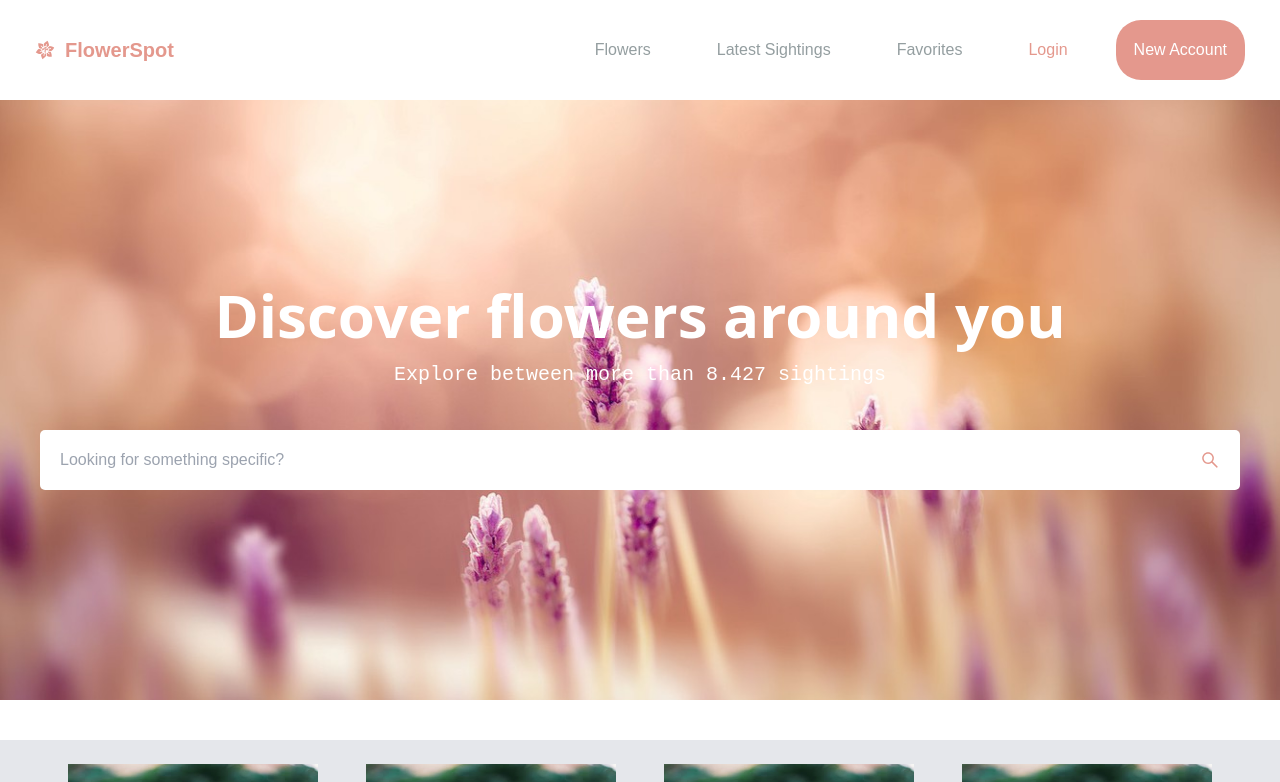
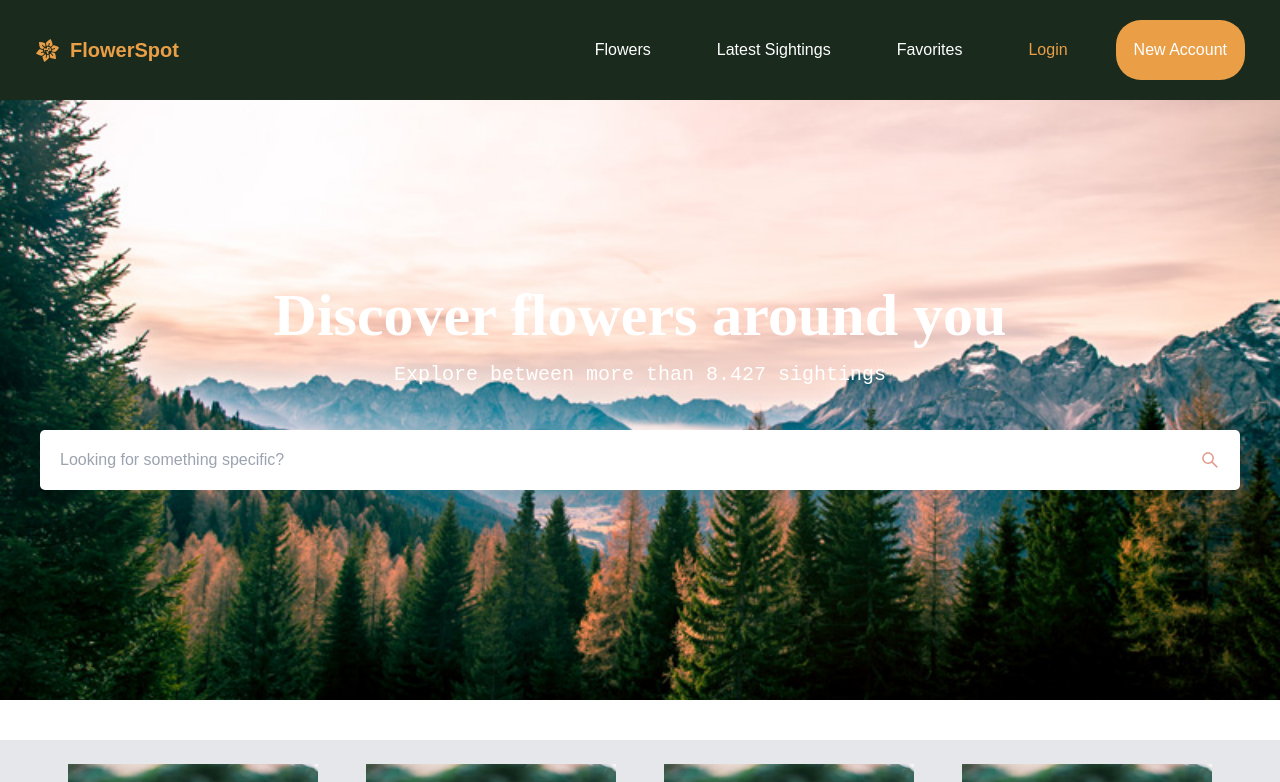
Before and after one commit to ivanatomic43/flowerspot, a React (Create React App) app: page / in a window 1280 px wide. Shown: the top 782 px of the page. Built offline with nearby package versions, Linux system fonts and the light colour scheme; no server answers.

Commit message:
Design update, refactor styles, add new components

```diff
--- /dev/null
+++ b/src/common/Text.tsx
@@ -0,0 +1,35 @@
+import React, { type ReactNode } from "react"
+import Colors from "../styles/common/colors"
+//import "../styles/common/app-styles.css"
+
+/**
+ * The text variant identifier used for styling.
+ */
+export type TextType =
+  | "title.h1"
+  | "title.h2"
+  | "title.h3"
+  | "title.h4"
+  | "title.h5"
+  | "body.small"
+  | "body.medium"
+  | "body.large"
+  | "button"
+  | "label.small"
+
+interface TextProps {
+  children: ReactNode
+  color: keyof typeof Colors
+  type?: TextType
+  className?: string
+}
+
+const Text: React.FC<TextProps> = ({ children, color, className }) => {
+  return (
+    <div className={className} style={{ color: Colors[color] }}>
+      {children}
+    </div>
+  )
+}
+
+export default Text
--- a/src/components/Navbar.tsx
+++ b/src/components/Navbar.tsx
@@ -1,88 +1,147 @@
-import { useState, useEffect } from 'react';
-import { Link } from 'react-router-dom'
-import {GiSpotedFlower } from 'react-icons/gi'
-import { getAuth, User } from 'firebase/auth';
+import { useState, useEffect } from "react"
+import { Link } from "react-router-dom"
+import { GiSpotedFlower } from "react-icons/gi"
+import { getAuth, User } from "firebase/auth"
 
-import SignUp from './SignUp';
-import SignIn from './SignIn';
-import Profile from './Profile';
+import SignUp from "./SignUp"
+import SignIn from "./SignIn"
+import Profile from "./Profile"
+import Text from "../common/Text"
 
-import { useAuthStatus } from '../hooks/useAuthStatus';
+import { useAuthStatus } from "../hooks/useAuthStatus"
 
-import Avatar from '../images/avatar.jpg';
+import Avatar from "../images/avatar.jpg"
 
+import "../styles/common/app-styles.css"
 
-function Navbar() : JSX.Element {
+// TODO: Add hover to navbar links
+// TODO: Add animation to login/sign in modals
+// TODO: Implement user picture upload after the registration
 
+function Navbar(): JSX.Element {
   //User
-  const { loggedIn } = useAuthStatus();
-  const [user, setUser] = useState<User | null>(null);
+  const { loggedIn } = useAuthStatus()
+  const [user, setUser] = useState<User | null>(null)
 
-  const auth = getAuth();
+  const auth = getAuth()
 
   useEffect(() => {
-    setUser(auth.currentUser);
-  });
+    setUser(auth.currentUser)
+  })
 
   //Modal
-  const [showSignUpModal, setShowSignUpModal] = useState(false);
-  const [showSignInModal, setShowSignInModal] = useState(false);
+  const [showSignUpModal, setShowSignUpModal] = useState(false)
+  const [showSignInModal, setShowSignInModal] = useState(false)
 
-  const showModalClick = (event : any) => {
-    if (event.target.id === 'sign-in-btn'){
-      setShowSignInModal(true);
-    } else if (event.target.id === 'sign-up-btn') {
+  const showModalClick = (event: any) => {
+    if (event.target.id === "sign-in-btn") {
+      setShowSignInModal(true)
+    } else if (event.target.id === "sign-up-btn") {
       setShowSignUpModal(true)
     }
   }
 
   const handleCloseModal = () => {
-    setShowSignInModal(false);
-    setShowSignUpModal(false);
+    setShowSignInModal(false)
+    setShowSignUpModal(false)
   }
 
   const signUpModal = <SignUp handleCloseModal={handleCloseModal} />
   const signInModal = <SignIn handleCloseModal={handleCloseModal} />
 
   //Profile
-  const [showProfileModal, setShowProfileModal] = useState(false);
+  const [showProfileModal, setShowProfileModal] = useState(false)
 
-  const showProfileModalClick = (event:any) => {
-    setShowProfileModal(true);
+  const showProfileModalClick = (event: any) => {
+    setShowProfileModal(true)
   }
 
   const handleProfileClose = () => {
-    setShowProfileModal(false);
+    setShowProfileModal(false)
   }
 
-  const navbarPublic = <><li><button id="sign-in-btn" className="login-btn" onClick={showModalClick}>Login</button></li>
-                      <li className='register-btn'><button id="sign-up-btn" onClick={showModalClick}>New Account</button></li></>
+  const navbarPublic = (
+    <>
+      <Text color="app-button">
+        <li>
+          <button
+            id="sign-in-btn"
+            className="login-btn"
+            onClick={showModalClick}
+          >
+            Login
+          </button>
+        </li>
+      </Text>
+      <Text color="app-white" className="rounded-3xl">
+        <li className="register-btn">
+          <button id="sign-up-btn" onClick={showModalClick}>
+            New Account
+          </button>
+        </li>
+      </Text>
+    </>
+  )
 
-  const navbarLoggedUser = <><li className="text-black"><Link to='/profile'>{user?.displayName}</Link></li>
-                            <li className="text-black"><button onClick={showProfileModalClick}><img src={Avatar} alt="avatar" className='img-avatar w-7 h-7' /></button></li></>
+  const navbarLoggedUser = (
+    <>
+      <Text color="app-white">
+        <li>
+          <Link to="/profile">{user?.displayName}</Link>
+        </li>
+      </Text>
+      <li>
+        <button onClick={showProfileModalClick}>
+          <img src={Avatar} alt="avatar" className="img-avatar w-7 h-7" />
+        </button>
+      </li>
+    </>
+  )
 
   return (
-      <header>
-      <nav className=' w-full' >
+    <header>
+      <nav className="w-full">
         <div className="nav-container">
-      <div className='logo-container'>
-          <GiSpotedFlower className='logo' />
-          <a href="/" className='logo-title'>FlowerSpot</a>
-      </div>
-      <div>
-        <ul>
-          <li><Link to="/flowers">Flowers</Link></li>
-          <li><a href="/#">Latest Sightings</a></li>
-          <li><a href="/#">Favorites</a></li>
-          { loggedIn ? navbarLoggedUser : navbarPublic }
-        </ul>
-      </div>
-      </div>
-    </nav>
-    { showSignUpModal && signUpModal }
-    { showSignInModal && signInModal }
-    { showProfileModal && <Profile onClose={handleProfileClose} currentUser={user} />}
+          <Text color="app-button" className="logo-container">
+            <GiSpotedFlower className="logo app-button" />
+            <a href="/" className="logo-title">
+              FlowerSpot
+            </a>
+          </Text>
 
+          <div className="flex">
+            <ul>
+              <li>
+                <Link to="/flowers">
+                  <Text
+                    className="text body"
+                    color="app-white"
+                    type="body.medium"
+                  >
+                    Flowers
+                  </Text>
+                </Link>
+              </li>
+              <li>
+                <Text color="app-white" className="text body">
+                  Latest Sightings
+                </Text>
+              </li>
+              <li>
+                <Text color="app-white" className="text body">
+                  Favorites
+                </Text>
+              </li>
+              {loggedIn ? navbarLoggedUser : navbarPublic}
+            </ul>
+          </div>
+        </div>
+      </nav>
+      {showSignUpModal && signUpModal}
+      {showSignInModal && signInModal}
+      {showProfileModal && (
+        <Profile onClose={handleProfileClose} currentUser={user} />
+      )}
     </header>
   )
 }
--- a/src/components/PersonalizedFlowerListItem.tsx
+++ b/src/components/PersonalizedFlowerListItem.tsx
@@ -8,7 +8,6 @@ function PersonalizedFlowerListItem() {
     <div className='flex flex-col m-6 card-custom'>
       <div className='bg-red-200'>
         <img src={flower} alt="flower" className='personal-image-div w-full' />
-
       </div>
       <div className='bg-white'>
         <div className='flex flex-row text-center w-full m-5'>
--- a/src/css/style.css
+++ b/src/css/style.css
@@ -2,6 +2,7 @@
   margin: 0;
   padding: 0;
   box-sizing: border-box;
+  font-family: "Playfair Display", sans-serif;
 }
 
 /* Utilities */
@@ -12,106 +13,13 @@
   max-width: 1400px;
 }
 
-/* Navbar */
-.nav-container {
-  display: flex;
-  justify-content: space-between;
-  font-family:'Montserrat', sans-serif;
-  max-width: 1400px;
-  overflow: auto;
-  margin: auto;
-}
-
-.logo-container {
-  display: flex;
-  padding: 15px;
-  margin: 20px;
-  align-items: center;
-}
-
-.logo {
-  color: rgba(228, 152, 141, 1);
-  font-size: 20px;
-}
-
-.logo-title {
-  color: rgba(228, 152, 141, 1);
-  font-size: 20px;
-  font-weight: 700;
-  line-height: 14px;
-  margin-left: 10px;
-
-}
-
-.nav-container ul {
-  display: flex;
-  margin: 20px;
-}
-
-.nav-container ul li {
-  padding: 18px;
-  margin: 0px 15px;
-}
-
-.nav-container ul li a{
-  text-decoration: none;
-  color:rgb(148, 158, 160)
-}
-
-.nav-container ul li a:hover {
-  text-decoration: none;
-  color: rgb(217, 217, 217)
-}
-
-.nav-container ul li button.login-btn{
-  color: rgba(228, 152, 141, 1);
-}
-
-.nav-container ul li button.login-btn:hover{
-  opacity: 0.6;
-}
-
-.nav-container ul li.register-btn{
-  background-color: #E4988D;
-  border: rgba(228,152,141,1);
-  border-radius: 25px;
-  color: rgb(255, 255, 255);
-}
-
-.nav-container ul li.register-btn:hover{
-  opacity: 0.7;
-}
-
-/* Homepage */
-.homepage {
-  background: url('../images/background.jpg') no-repeat center center/cover;
-  height: 600px;
-}
-
-.homepage-content {
-  text-align: center;
-  padding-top: 170px;
-  color: rgb(255, 255, 255);
-}
-
-.homepage-title {
-  font-size: 60px;
-  font-weight: 600;
-}
-
-.homepage-text {
-  font-family: 'Courier New', Courier, monospace;
-  font-weight: 500;
-  font-size: 20px;
-}
-
 /* Searchbar */
 .search-container {
   padding: 40px;
   align-items: center;
 }
 
-.search-container .input-div{
+.search-container .input-div {
   display: flex;
   background-color: white;
   border-radius: 5px;
@@ -120,14 +28,14 @@
 
 .search-container input {
   width: 95%;
-  font-family: 'Montserrat', sans-serif;
+  font-family: "Montserrat", sans-serif;
   height: 60px;
   outline: none;
   color: black;
 }
 
 .search-icon {
-  color:rgba(228, 152, 141, 1);
+  color: rgba(228, 152, 141, 1);
   font-size: 20px;
   margin-top: 20px;
 }
@@ -143,7 +51,7 @@
 /* Flower List Item */
 .flower-list-item {
   background: linear-gradient(rgba(245, 246, 252, 0.52), rgba(31, 23, 29, 0.73)),
-  url('../images/listitem.jpg') no-repeat center/cover;
+    url("../images/listitem.jpg") no-repeat center/cover;
   height: 350px;
   width: 280px;
   margin: 20px;
@@ -175,13 +83,13 @@
   font-size: 12px;
   margin-top: 30px;
   padding: 7px 20px;
-  background-color: rgb(1,1,1);
+  background-color: rgb(1, 1, 1);
   opacity: 0.7;
   border-radius: 15px;
 }
 
 .flower-item-btn:hover {
-  background-color: rgb(236,188,179);
+  background-color: rgb(236, 188, 179);
   opacity: 0.9;
 }
 
@@ -217,7 +125,7 @@
   bottom: 0;
   left: 0;
   opacity: 0.5;
-  background-color: rgb(1,1,1)
+  background-color: rgb(1, 1, 1);
 }
 
 .dialog {
@@ -236,15 +144,14 @@
   outline: 0;
   background-clip: padding-box;
   background-color: grey;
-  box-shadow: 0 5px 15px rgba(1,1,1, 0.5);
-  top:20%;
+  box-shadow: 0 5px 15px rgba(1, 1, 1, 0.5);
+  top: 20%;
 }
 
 .img-avatar {
-  border: 0.1rem solid rgba(228,152,141,1);
+  border: 0.1rem solid rgba(228, 152, 141, 1);
   border-radius: 5px;
 }
-
 
 .card-custom {
   max-width: 250px;
--- a/src/index.tsx
+++ b/src/index.tsx
@@ -9,7 +9,7 @@ import './index.css';
 
 const rootElement = document.getElementById("root") as HTMLElement;
 const root = createRoot(rootElement);
-
+console.log(store.getState());
 root.render(
     <Provider store={store}>
       <App />
--- /dev/null
+++ b/src/styles/common/app-styles.css
@@ -0,0 +1,13 @@
+/* The base text style, which should be applied to all text. */
+
+.text {
+  font-family: "Playfair Display" sans-serif;
+}
+
+.title {
+  font-weight: 700;
+}
+
+.body {
+  font-weight: 500;
+}
--- /dev/null
+++ b/src/styles/common/colors.ts
@@ -0,0 +1,21 @@
+const Colors = {
+  "app-primary": "#2a3d1f",
+  "app-secondary": "#5d6d2f",
+  "app-button": "#e99a3e",
+  "app-highlight": "#e49d89",
+  "app-text": "#858b8b",
+  "color-1": "#0e2012",
+  "color-2": "#f6e0d9",
+  "color-3": "#5e889a",
+  "color-4": "#88a7b5",
+  "color-5": "#7f6b56",
+  "color-6": "#406b71",
+  "color-7": "#29555b",
+  "color-8": "#c67d57",
+  "color-9": "#c68f83",
+  "color-10": "#bb6950",
+  "light-gray": "#d9d9d9",
+  "app-white": "#FFFFFF",
+} as const
+
+export default Colors
--- /dev/null
+++ b/src/styles/homepage.css
@@ -0,0 +1,24 @@
+/* Homepage */
+.homepage {
+  background: url("../images/background.jpg") no-repeat center center/cover;
+  height: 600px;
+}
+
+.homepage-content {
+  text-align: center;
+  padding-top: 170px;
+  color: rgb(255, 255, 255);
+}
+
+.homepage-title {
+  font-family: "Playfair Display", serif;
+
+  font-size: 60px;
+  font-weight: 600;
+}
+
+.homepage-text {
+  font-family: "Courier New", Courier, monospace;
+  font-weight: 500;
+  font-size: 20px;
+}
--- /dev/null
+++ b/src/styles/navbar.css
@@ -0,0 +1,49 @@
+/* Navbar */
+.nav-container {
+  display: flex;
+  justify-content: space-between;
+  overflow: auto;
+  margin: auto;
+  opacity: 95%;
+  background-color: #0e2012;
+}
+
+.logo-container {
+  display: flex;
+  padding: 15px;
+  margin: 20px;
+  align-items: center;
+}
+
+.logo {
+  font-size: 25px;
+}
+
+.logo-title {
+  font-size: 20px;
+  font-weight: 700;
+  line-height: 14px;
+  margin-left: 10px;
+}
+
+.nav-container ul {
+  display: flex;
+  margin: 20px;
+}
+
+.nav-container ul li {
+  padding: 18px;
+  margin: 0px 15px;
+}
+
+.nav-container ul li a {
+  font-family: "Playfair Display", sans-serif;
+  text-decoration: none;
+  /* color: #858b8b; */
+}
+
+.nav-container ul li.register-btn {
+  background-color: #e99a3e;
+  border: #e99a3e;
+  border-radius: 25px;
+}
```
Also changed, not shown: src/App.tsx (+13 -11 lines), src/common/TextField.tsx (+8 -8 lines), src/styles/common/font-weights.ts (added, +13 -0 lines), src/images/background.jpg, 1 other file (tests, documents, lock files or other folders).
